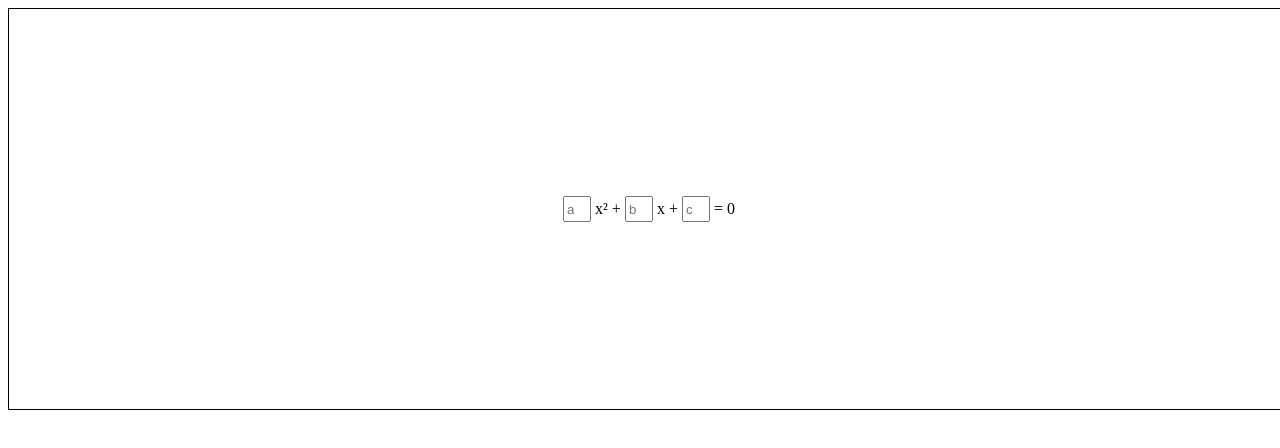
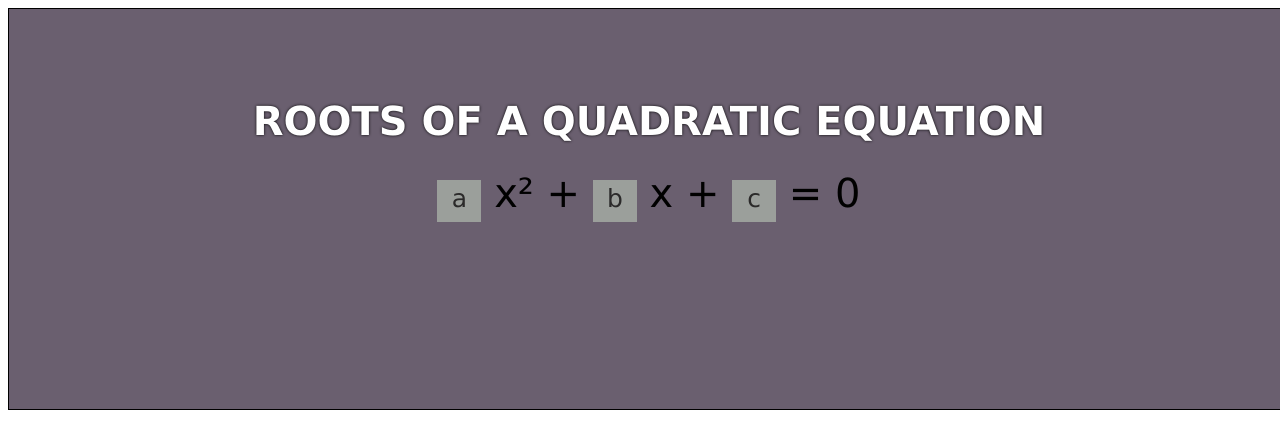
Before and after one commit to Kwshal/Quadratic-Equation-Formula, a plain HTML site: page index.html in a window 1280 px wide. Drawn offline with Linux system fonts and the light colour scheme.

Commit message:
finL commit

```diff
--- a/index.html
+++ b/index.html
@@ -8,9 +8,13 @@
 </head>
 <body>
     <div id="container">
+        <h1>ROOTS OF A QUADRATIC EQUATION</h1>
         <div id="formula">
-            <input placeholder="a" type="text"> x² + <input placeholder="b" type="text"> x + <input placeholder="c" type="text"> = 0
+            <input oninput="calculate()" placeholder="a" type="text"> x² + <input oninput="calculate()" placeholder="b" type="text"> x + <input oninput="calculate()" placeholder="c" type="text"> = 0
         </div>
+        <br>
+        <h1 id="root1"></h1>
+        <h1 id="root2"></h1>
     </div>
 </body>
 </html>
--- a/style.css
+++ b/style.css
@@ -3,12 +3,36 @@
     width: 100vw;
     border: 1px solid #000;
     display: flex;
+    margin: 0;
     flex-direction: column;
     justify-content: center;
     align-items: center;
+    background-color: #6a5f6f;
 }
 input{
-    height: 20px;
-    width: 20px;
-    color: rgb(11, 11, 83);
+    height: 40px;
+    width: 40px;
+    color: rgb(184, 228, 10);
+    background-color: #9b9f9b;
+    border: none;
+    text-align: center;
+    font-size: 20px;
 }
+input::placeholder{
+    color: #2b2a2a;
+    font-family: 'Lucida Sans', 'Lucida Sans Regular', 'Lucida Grande', 'Lucida Sans Unicode', Geneva, Verdana, sans-serif;
+    font-size: 25px;
+
+}
+
+
+#formula{
+    font-size: 40px;
+    font-family: 'Lucida Sans', 'Lucida Sans Regular', 'Lucida Grande', 'Lucida Sans Unicode', Geneva, Verdana, sans-serif;
+}
+h1{
+    font-family: 'Lucida Sans', 'Lucida Sans Regular', 'Lucida Grande', 'Lucida Sans Unicode', Geneva, Verdana, sans-serif;
+    font-size: 40px;
+    color: #ffffff;
+    text-shadow: 0 0 3px #000;
+}
```
